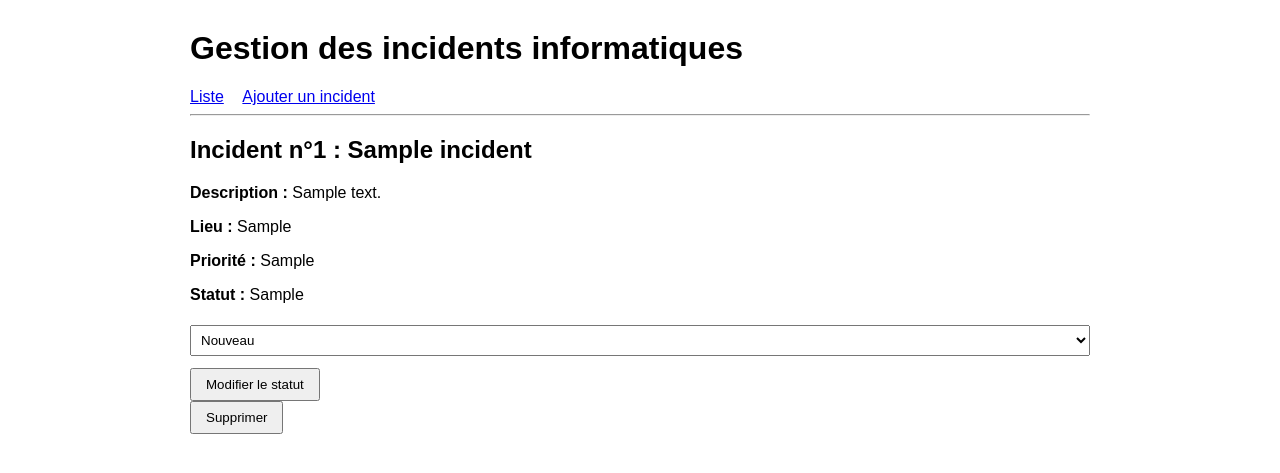
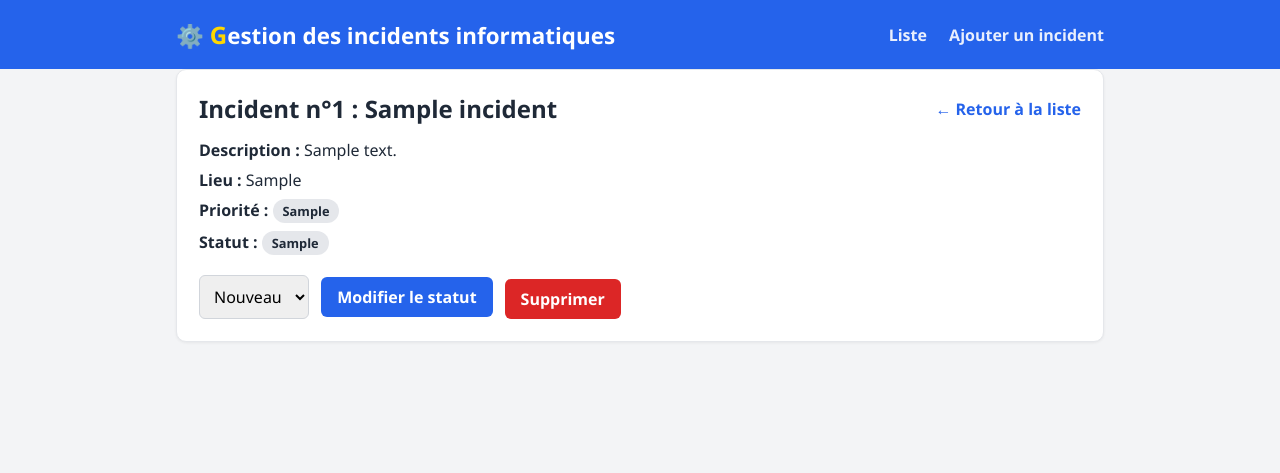
Before and after one commit to wajih-dh/gestion-incidents, a Flask app: page /incident/1 in a window 1280 px wide. Shown: the top 473 px of the page. Run offline with Flask 3, Linux system fonts and the light colour scheme; tables that the repository leaves empty hold one stand-in row (values such as "Sample post").

Commit message:
Ajout du style CSS : en-tete, cartes, badges de priorite et de statut

```diff
--- a/app/templates/base.html
+++ b/app/templates/base.html
@@ -2,23 +2,68 @@
 <html lang="fr">
 <head>
   <meta charset="utf-8">
+  <meta name="viewport" content="width=device-width, initial-scale=1">
   <title>Gestion des incidents</title>
   <style>
-    body { font-family: Arial, sans-serif; max-width: 900px; margin: 30px auto; padding: 0 15px; }
-    nav a { margin-right: 15px; }
-    table { width: 100%; border-collapse: collapse; margin-top: 15px; }
-    th, td { border: 1px solid #ccc; padding: 8px; text-align: left; }
-    th { background: #f0f0f0; }
-    input, textarea, select { width: 100%; padding: 6px; margin: 5px 0 12px; box-sizing: border-box; }
-    button { padding: 7px 14px; cursor: pointer; }
-    .erreur { color: #b00020; }
+    :root { --bleu: #2563eb; --bleu-fonce: #1e40af; --gris: #f3f4f6; --bord: #e5e7eb; --texte: #1f2937; }
+    * { box-sizing: border-box; }
+    body { font-family: "Segoe UI", Arial, sans-serif; background: var(--gris); color: var(--texte); margin: 0; }
+    header { background: var(--bleu); color: white; padding: 18px 0; }
+    header .conteneur { display: flex; justify-content: space-between; align-items: center; flex-wrap: wrap; gap: 10px; }
+    header h1 { margin: 0; font-size: 1.4rem; }
+    nav a { color: white; text-decoration: none; margin-left: 18px; font-weight: 600; opacity: .9; }
+    nav a:hover { opacity: 1; text-decoration: underline; }
+    .conteneur { max-width: 960px; margin: 0 auto; padding: 0 16px; }
+    main { padding: 24px 0 40px; }
+    h2 { margin-top: 0; }
+    .carte { background: white; border: 1px solid var(--bord); border-radius: 10px; padding: 22px; box-shadow: 0 1px 3px rgba(0,0,0,.06); }
+    .barre { display: flex; justify-content: space-between; align-items: center; margin-bottom: 14px; }
+    .barre h2 { margin: 0; }
+
+    table { width: 100%; border-collapse: collapse; }
+    th, td { padding: 10px 12px; text-align: left; border-bottom: 1px solid var(--bord); }
+    th { background: var(--gris); font-size: .85rem; text-transform: uppercase; letter-spacing: .03em; }
+    tr:hover td { background: #fafafa; }
+
+    label { font-weight: 600; font-size: .9rem; }
+    input, textarea, select { width: 100%; padding: 9px 10px; margin: 5px 0 14px; border: 1px solid #d1d5db; border-radius: 6px; font: inherit; }
+    input:focus, textarea:focus, select:focus { outline: 2px solid var(--bleu); border-color: var(--bleu); }
+
+    .btn, button { display: inline-block; background: var(--bleu); color: white; border: 0; padding: 9px 16px; border-radius: 6px; font: inherit; font-weight: 600; cursor: pointer; text-decoration: none; }
+    .btn:hover, button:hover { background: var(--bleu-fonce); }
+    .btn-danger { background: #dc2626; }
+    .btn-danger:hover { background: #991b1b; }
+    .lien { color: var(--bleu); font-weight: 600; text-decoration: none; }
+    .lien:hover { text-decoration: underline; }
+
+    .badge { display: inline-block; padding: 3px 10px; border-radius: 999px; font-size: .8rem; font-weight: 600; background: #e5e7eb; }
+    .badge[data-v="Faible"] { background: #dcfce7; color: #166534; }
+    .badge[data-v="Moyenne"] { background: #fef3c7; color: #92400e; }
+    .badge[data-v="Élevée"] { background: #fee2e2; color: #991b1b; }
+    .badge[data-v="Nouveau"] { background: #dbeafe; color: #1e40af; }
+    .badge[data-v="En cours"] { background: #ffedd5; color: #9a3412; }
+    .badge[data-v="Résolu"] { background: #dcfce7; color: #166534; }
+
+    .erreur { background: #fee2e2; color: #991b1b; padding: 10px 14px; border-radius: 6px; margin-bottom: 14px; }
+    .vide { text-align: center; color: #6b7280; padding: 30px 0; }
+    .infos p { margin: 8px 0; }
+    .actions { display: flex; gap: 12px; flex-wrap: wrap; align-items: flex-end; margin-top: 20px; }
+    .actions form { margin: 0; }
+    .actions select { margin: 0 8px 0 0; width: auto; }
   </style>
 </head>
 <body>
-  <h1>Gestion des incidents informatiques</h1>
-  <nav><a href="{{ url_for('incidents.index') }}">Liste</a>
-       <a href="{{ url_for('incidents.ajouter') }}">Ajouter un incident</a></nav>
-  <hr>
-  {% block contenu %}{% endblock %}
+  <header>
+    <div class="conteneur">
+      <h1>⚙️ <span style="color: gold; font-style: bold; font-size: 1.5rem;">G</span>estion des incidents informatiques</h1>
+      <nav>
+        <a href="{{ url_for('incidents.index') }}">Liste</a>
+        <a href="{{ url_for('incidents.ajouter') }}">Ajouter un incident</a>
+      </nav>
+    </div>
+  </header>
+  <main class="conteneur">
+    {% block contenu %}{% endblock %}
+  </main>
 </body>
 </html>
--- a/app/templates/detail.html
+++ b/app/templates/detail.html
@@ -1,11 +1,19 @@
 {% extends "base.html" %}
 {% block contenu %}
+<div class="carte">
+  <div class="barre">
     <h2>Incident n°{{ incident.id }} : {{ incident.titre }}</h2>
+    <a class="lien" href="{{ url_for('incidents.index') }}">← Retour à la liste</a>
+  </div>
+
+  <div class="infos">
     <p><b>Description :</b> {{ incident.description }}</p>
     <p><b>Lieu :</b> {{ incident.lieu }}</p>
-<p><b>Priorité :</b> {{ incident.priorite }}</p>
-<p><b>Statut :</b> {{ incident.statut }}</p>
+    <p><b>Priorité :</b> <span class="badge" data-v="{{ incident.priorite }}">{{ incident.priorite }}</span></p>
+    <p><b>Statut :</b> <span class="badge" data-v="{{ incident.statut }}">{{ incident.statut }}</span></p>
+  </div>
 
+  <div class="actions">
     <form method="post" action="{{ url_for('incidents.modifier_statut', incident_id=incident.id) }}">
       <select name="statut">
         {% for s in statuts %}
@@ -15,7 +23,10 @@
       <button type="submit">Modifier le statut</button>
     </form>
 
-<form method="post" action="{{ url_for('incidents.supprimer', incident_id=incident.id) }}">
-  <button type="submit">Supprimer</button>
+    <form method="post" action="{{ url_for('incidents.supprimer', incident_id=incident.id) }}"
+          onsubmit="return confirm('Supprimer cet incident ?');">
+      <button type="submit" class="btn-danger">Supprimer</button>
     </form>
+  </div>
+</div>
 {% endblock %}
```
Also changed, not shown: app/templates/ajouter.html (+9 -4 lines), app/templates/index.html (+12 -4 lines). Lines whose indentation alone changed are shown as unchanged.
